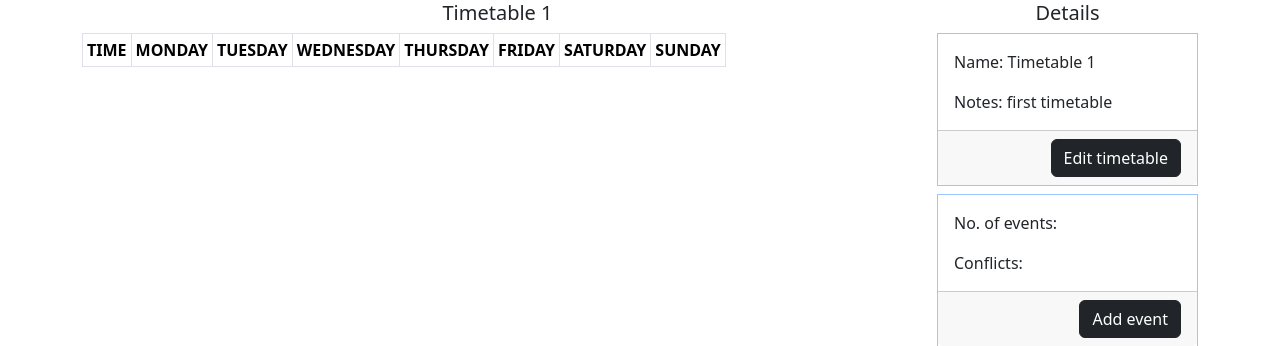
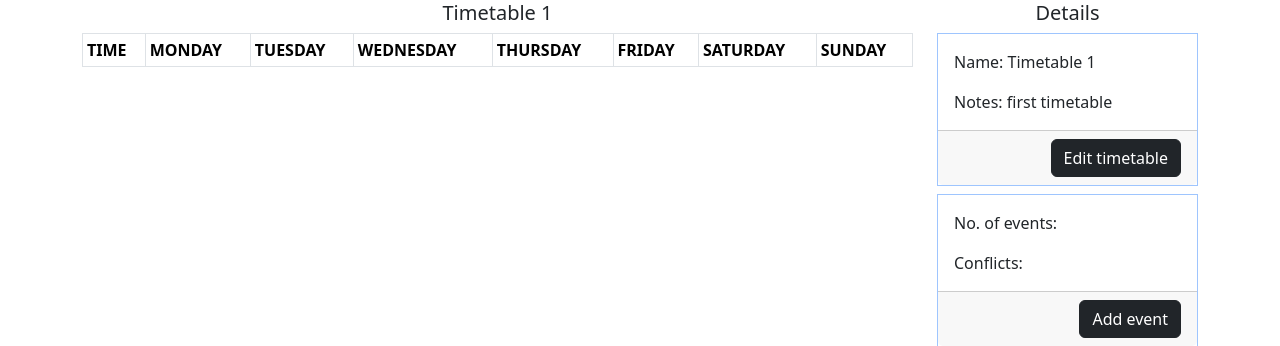
Before and after one commit to jmarkfen/django-iskedyul, a Django app: template core/templates/core/timetable_detail.html in a window 1280 px wide. Shown: the part 87-433 px from the top of the page. Run offline with Django 4.2, Linux system fonts and the light colour scheme; the template is opened without the code that fills it: values that come from a table or form of the project are taken from there, others are empty; data comes from the database, SQL or seed files in the repository; some libraries are stand-ins or nearby versions.

Commit message:
remove right margin on table

```diff
--- a/core/templates/core/timetable_detail_table.html
+++ b/core/templates/core/timetable_detail_table.html
@@ -23,7 +23,7 @@ if s.0.group.0.value == 1 # day
 for x in range(s.0.group.0.count) #
         <new cell> s.0.group.0.group.text # event text
 {% endcomment %}
-<table class="table table-bordered table-sm w-auto">
+<table class="table table-bordered table-sm">
     <thead>
         <tr>
             <th class="" scope="col">TIME</th>
```
